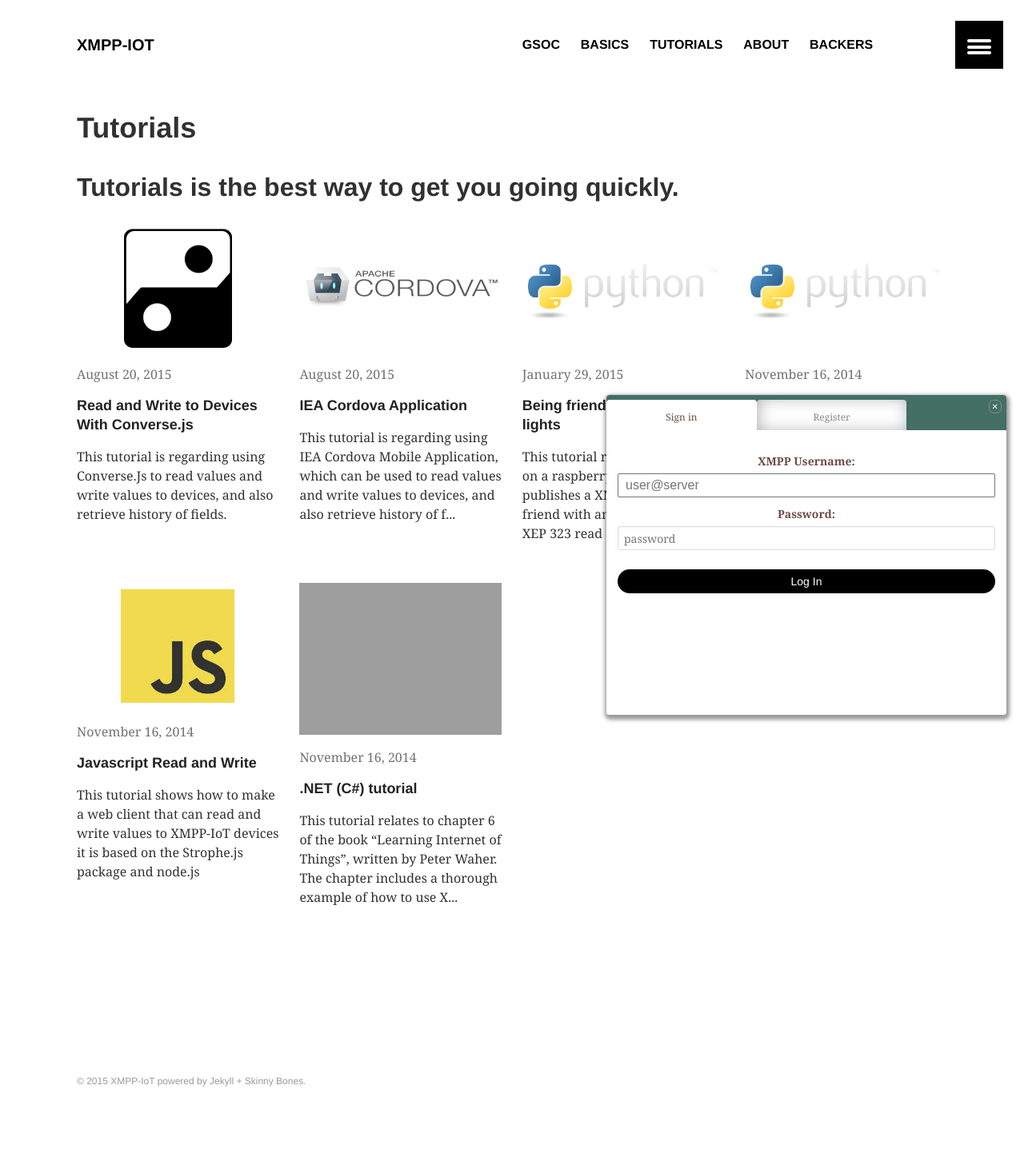
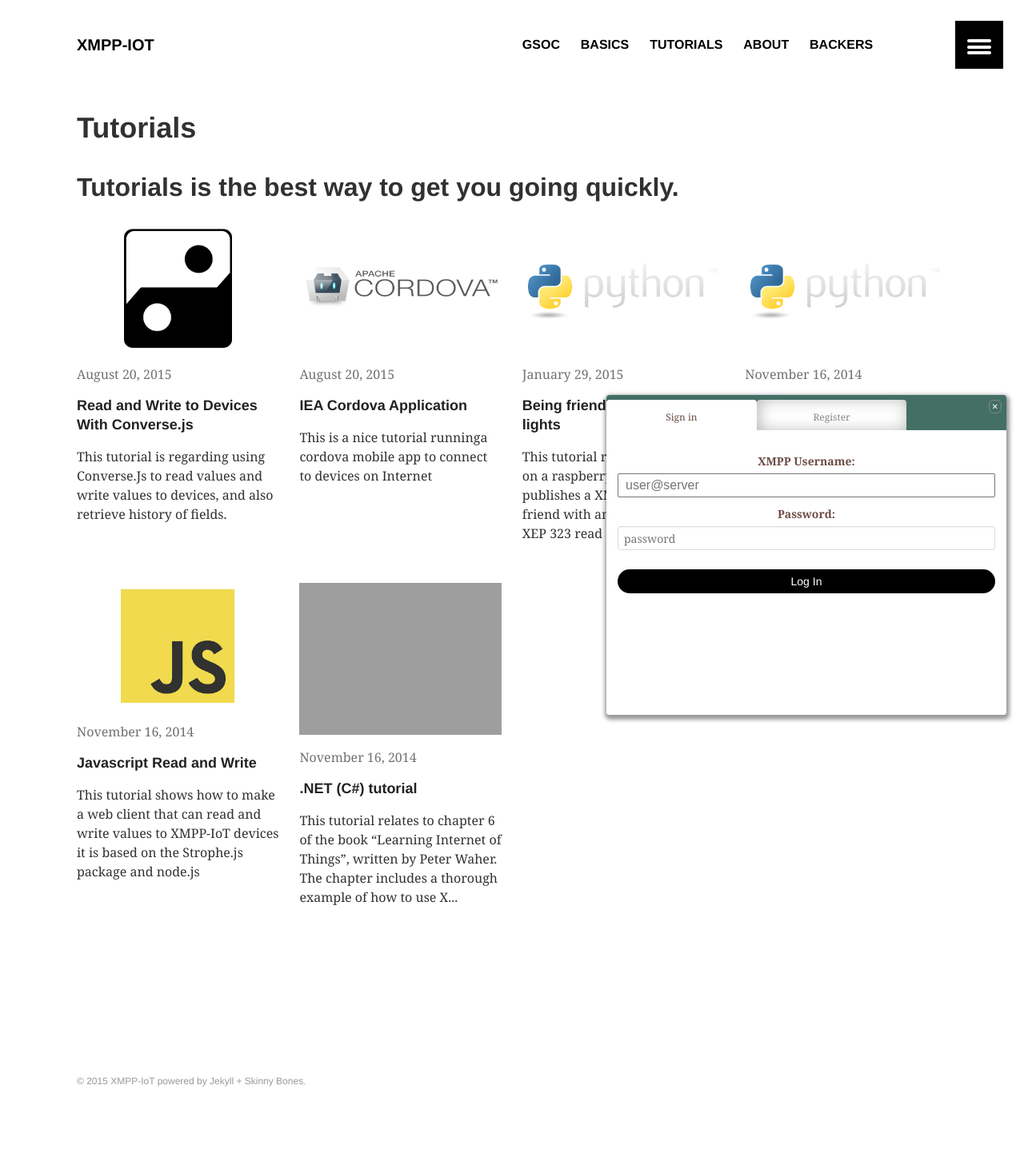
Before and after one commit to xmpp-iot/xmpp-iot.github.io, a Jekyll site: the page built from tutorials/index.md, in a window 1280 px wide. Shown: the whole page at 80% size. Built offline with Jekyll 4.4.1, drawn with Linux system fonts in a browser that asks for light colours; some web fonts are replaced.

Commit message:
Update 2015-08-20-iea-cordova-application.markdown

```diff
--- a/_posts/tutorials/2015-08-20-iea-cordova-application.markdown
+++ b/_posts/tutorials/2015-08-20-iea-cordova-application.markdown
@@ -4,7 +4,7 @@ title: "IEA Cordova Application"
 author: adhish_singla
 modified:
 categories: tutorials
-excerpt:
+excerpt: This is a nice tutorial runninga cordova mobile app to connect to devices on Internet
 tags: [howto]
 toc: true
 image:
```
